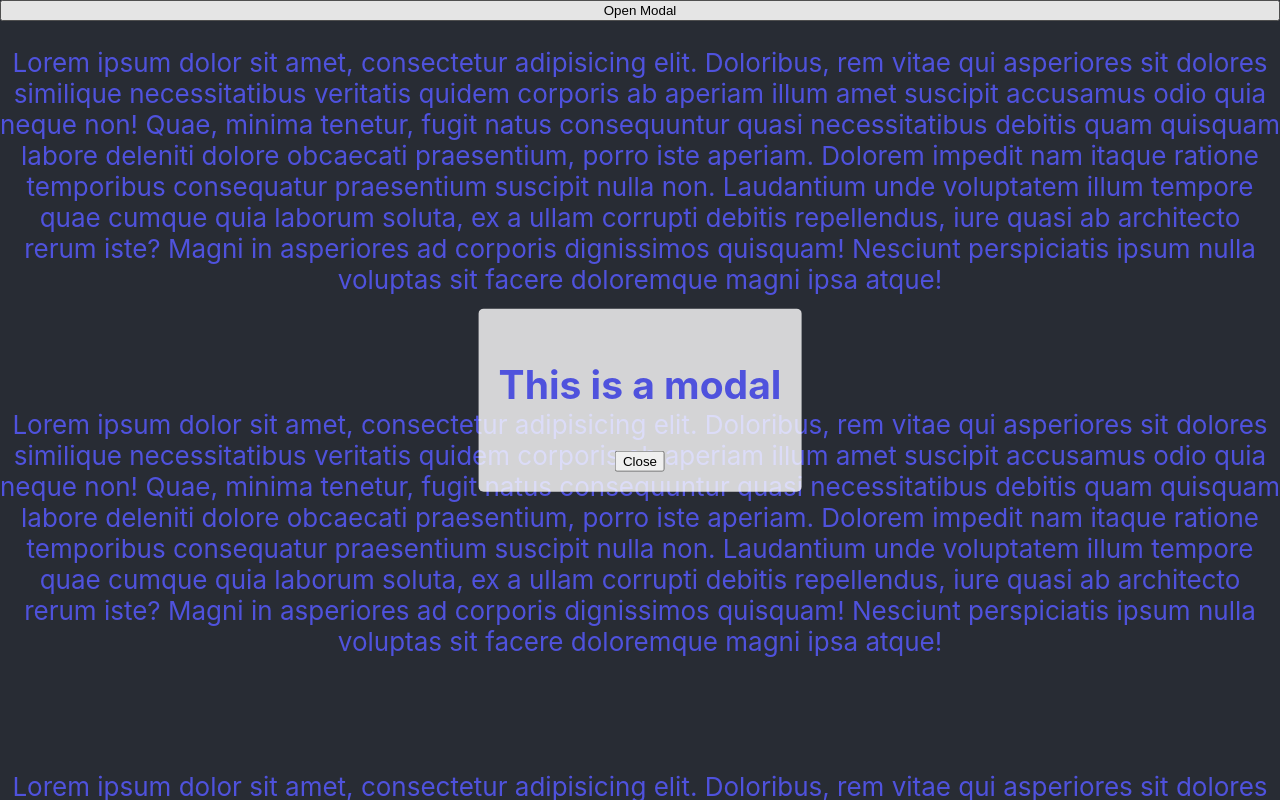
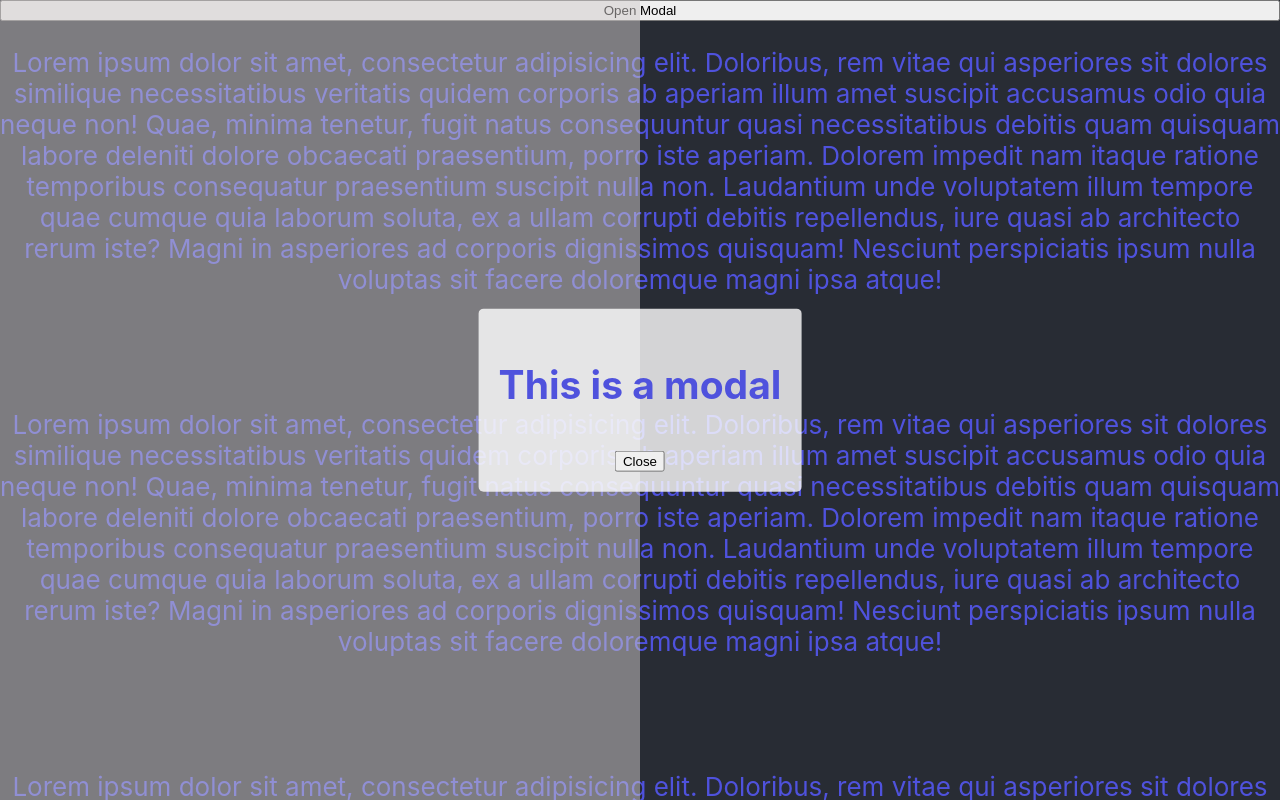
Before and after one commit to Mani007/reactmodals, a React (Create React App) app: page / in a window 1280 px wide. Both pictures are taken after a click on the button "Open Modal". Shown: the top 800 px of the page. Built offline with nearby package versions, Linux system fonts and the light colour scheme.

Commit message:
Working!! but Modal is very fragile to CSS changes

```diff
--- a/src/App.css
+++ b/src/App.css
@@ -63,3 +63,10 @@
   border-radius: 5px;
   max-width: 500px;
 }
+.testing {
+
+  width: 50vw;
+  height: 50vh;
+  position: absolute;
+
+}
--- a/src/components/Showmodal.jsx
+++ b/src/components/Showmodal.jsx
@@ -7,10 +7,13 @@ function Showmodal({toggleModal}) {
     },[])
   return (
     <>
+    <div className='testing'>
+
     <div className='modal-wrapper' onClick={toggleModal}></div>
     <div className='modal-container'>
                 <h2>This is a modal</h2>
                 <button onClick={toggleModal}>Close</button>
+    </div>
     </div>
     </>
   )
```
